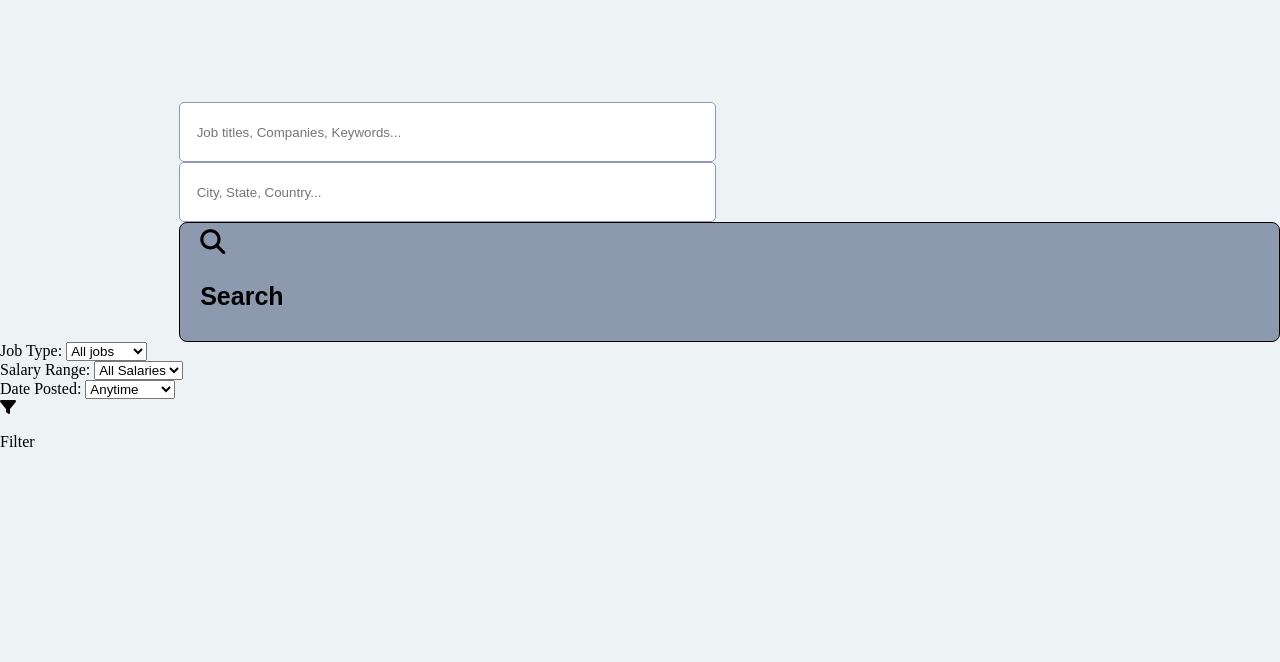
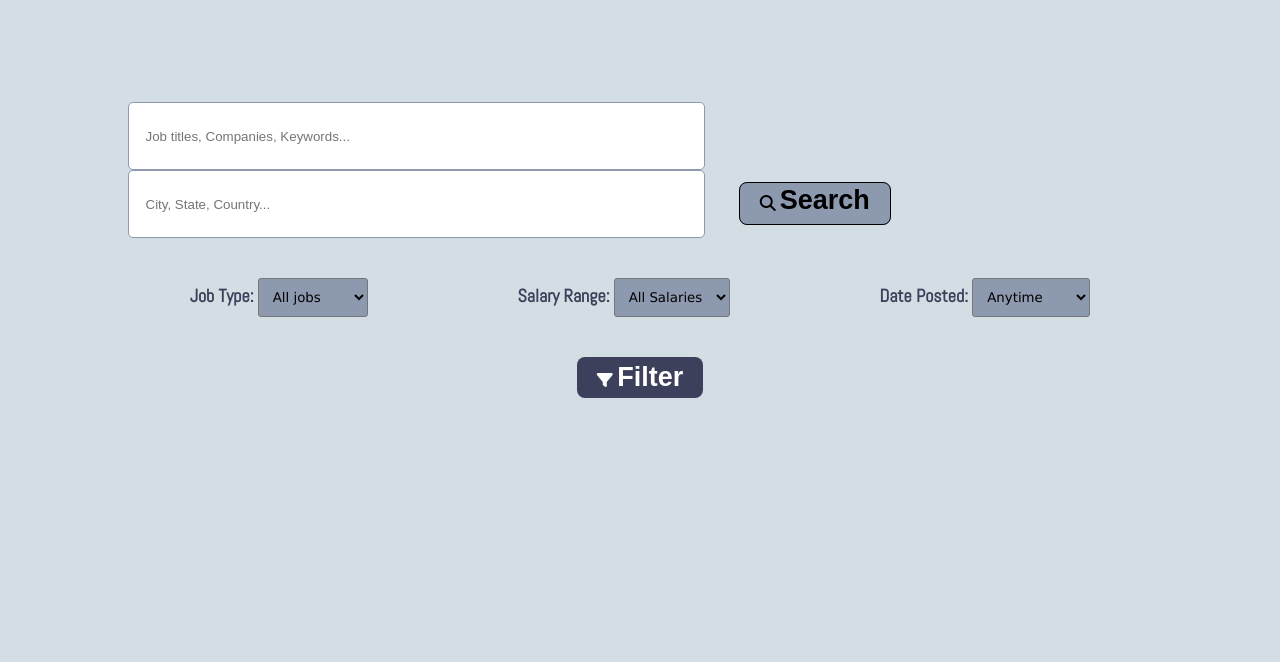
Before and after one commit to lydiadufek/CSC337-FinalProject, a website: page public_html/home.html in a window 1280 px wide. Shown: the part 138-800 px from the top of the page. Drawn offline with Linux system fonts and the light colour scheme; a web font is replaced by a local one.

Commit message:
filters feature styling

```diff
--- a/public_html/style2.css
+++ b/public_html/style2.css
@@ -1,18 +1,19 @@
 body{
     margin: 0;
     box-sizing: border-box;
-    background-color:#edf2f4
+    background-color:#d2dee3
 }
 
 #header{
     display:flex;
     justify-content:space-between;
     align-items:center ;
-    background-color: #8d99ae;
+    background-color: #3D405B;
     height: 15vh;
 }
 
 #logo{
+    color:white;
     font-family: 'Dongle', sans-serif;
     font-size:60px;
     margin-left:6vw;
@@ -21,6 +22,7 @@ body{
 
 
 #info{
+    color:white;
     display: flex;
     align-items:center ;
     font-family: 'Abel';
@@ -34,7 +36,7 @@ body{
 }
 
 #search{
-    padding-left:14vw;
+    padding-left:10vw;
     padding-top:15vh;
 
 }
@@ -43,18 +45,61 @@ body{
     border: 1px solid #8d99ae;
     padding-left:1vw;
     border-radius: 5px;
-    width: 65vh;
-    height: 7vh;
+    width: 70vh;
+    height: 8vh;
     margin-right:30px;
 }
 
 
+
 #search-butt{
+    display:inline;
     border: 1px solid black;
     background-color: #8d99ae;
     border-radius: 8px;
-    padding:5px 20px;
+    padding:12px 20px;
+}
+
+#search-butt p, #filter-butt p{
+    font-size:27px;
+    font-weight:700;
     font-family: 'Dongle', sans-serif;
-    font-size:25px;
-    font-weight:700;
+    margin:0;
+    display:inline;
+    width:0px;
+    margin:0px;
 }
+
+#filters{
+    display:flex;
+    justify-content: space-evenly;
+    margin:40px;
+}
+
+.filter{
+    font-family: 'Abel';
+    font-weight: 800;
+    font-size: 18px;
+    color:#3D405B;
+
+}
+
+select{
+    padding:10px;
+    border-radius:3px;
+    background-color: #8d99ae;
+    font-family: Verdana, Geneva, Tahoma, sans-serif;
+    font-weight: 500;
+}
+
+#filter-butt{
+    text-align: center;
+    font-family: 'Dongle', sans-serif;
+    background-color: #3D405B;
+    color:white;
+    border-radius: 8px;
+    width:9vw;
+    padding: 5px 5px;
+    margin:auto;
+
+}
```
